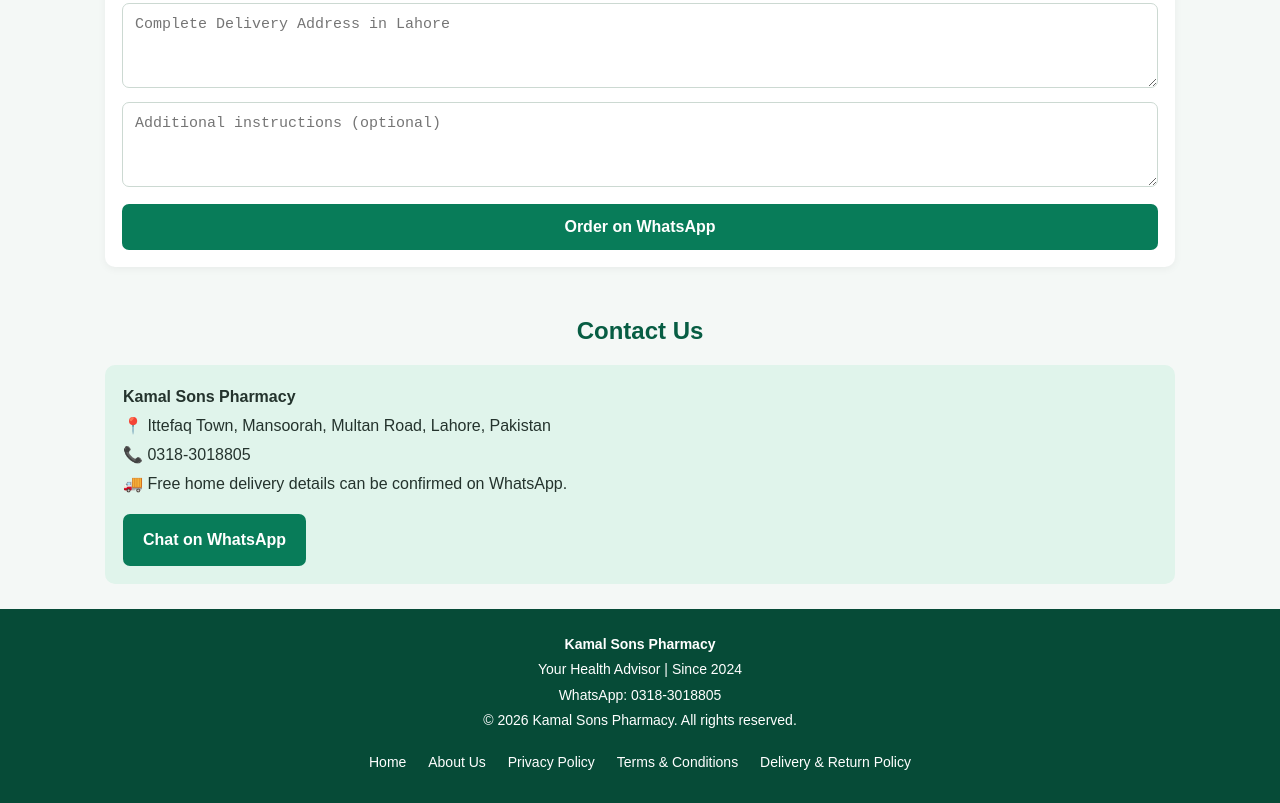
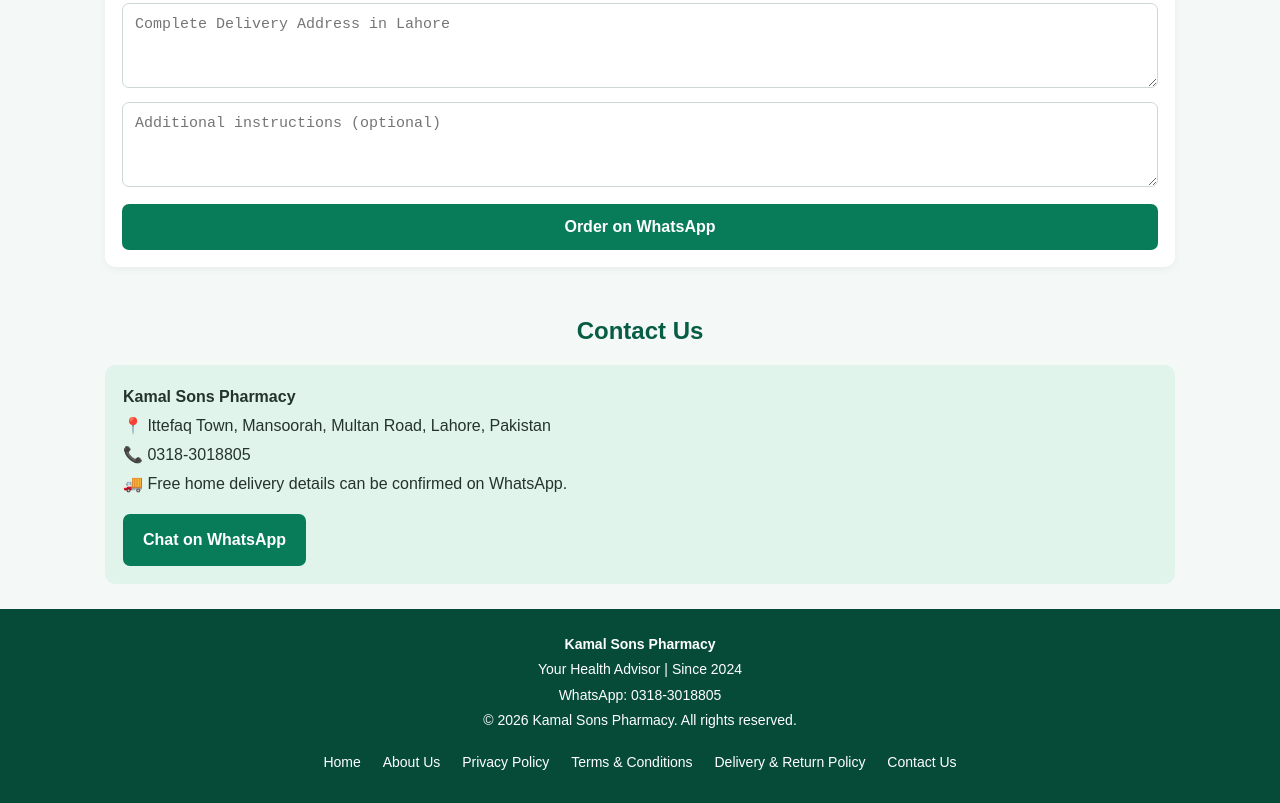
Before and after one commit to designdoststudio/kamal-sons-pharmacy, a plain HTML site: page index.html in a window 1280 px wide. Shown: the part 1601-2404 px from the top of the page. Drawn offline with Linux system fonts and the light colour scheme.

Commit message:
Update index.html

```diff
--- a/index.html
+++ b/index.html
@@ -62,7 +62,7 @@ footer a{color:white;text-decoration:none;margin:5px 9px;display:inline-block}
   <a href="#home">Home</a>
   <a href="#products">Products</a>
   <a href="#cart">Cart</a>
-  <a href="#contact">Contact</a>
+  <a href="contact.html">Contact</a>
   <a href="about.html">About Us</a>
   <a href="privacy.html">Privacy Policy</a>
   <a href="terms.html">Terms & Conditions</a>
@@ -115,7 +115,7 @@ footer a{color:white;text-decoration:none;margin:5px 9px;display:inline-block}
     <p>📍 Ittefaq Town, Mansoorah, Multan Road, Lahore, Pakistan</p>
     <p>📞 0318-3018805</p>
     <p>🚚 Free home delivery details can be confirmed on WhatsApp.</p>
-    <a class="btn" href="https://wa.me/923183018805" target="_blank">Chat on WhatsApp</a>
+    <a class="btn" href="https://wa.me/923183018805" target="_blank" rel="noopener">Chat on WhatsApp</a>
   </div>
 </section>
 
@@ -131,6 +131,7 @@ footer a{color:white;text-decoration:none;margin:5px 9px;display:inline-block}
     <a href="privacy.html">Privacy Policy</a>
     <a href="terms.html">Terms & Conditions</a>
     <a href="delivery.html">Delivery & Return Policy</a>
+    <a href="contact.html">Contact Us</a>
   </div>
 </footer>
 
```
